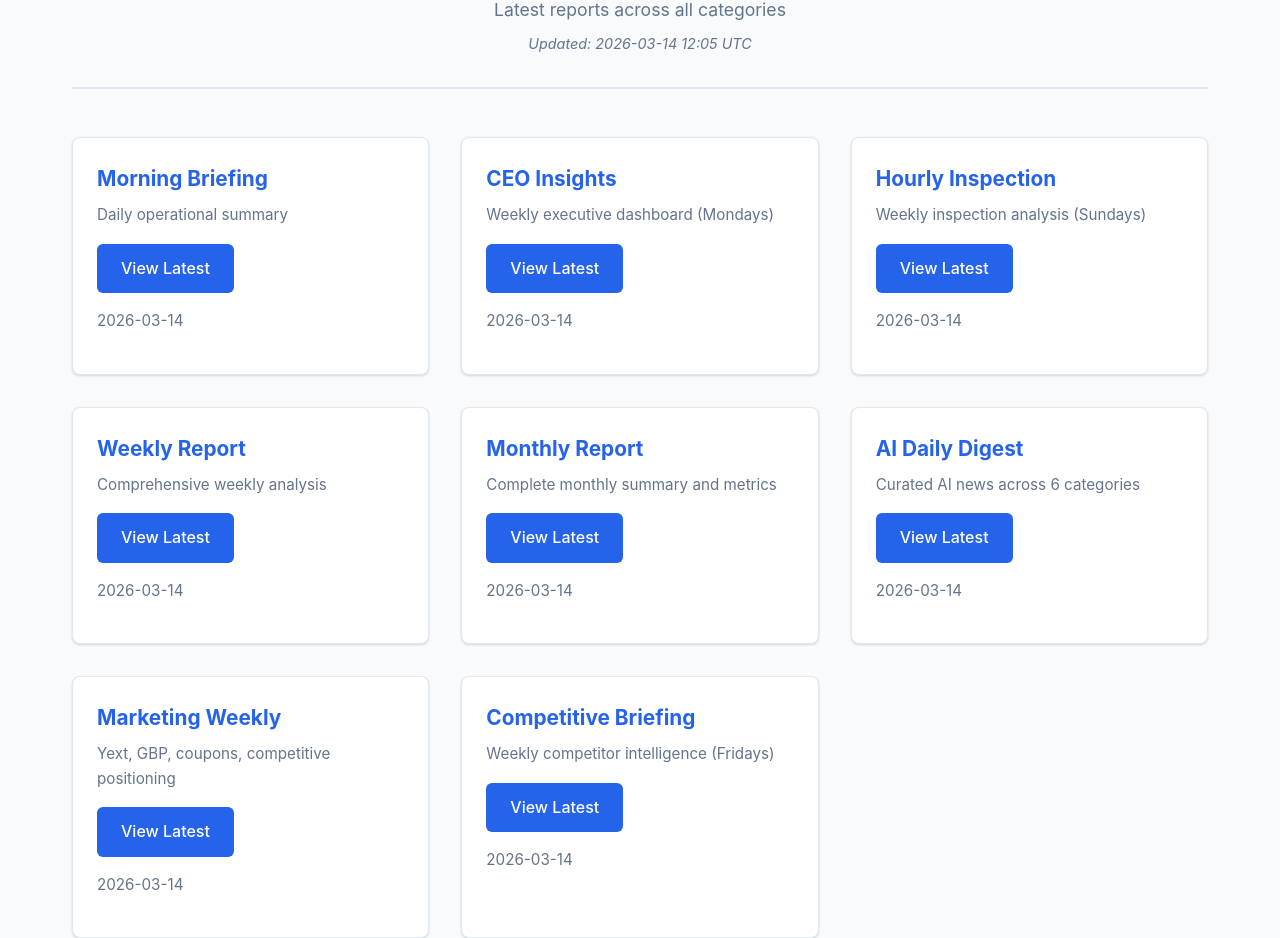
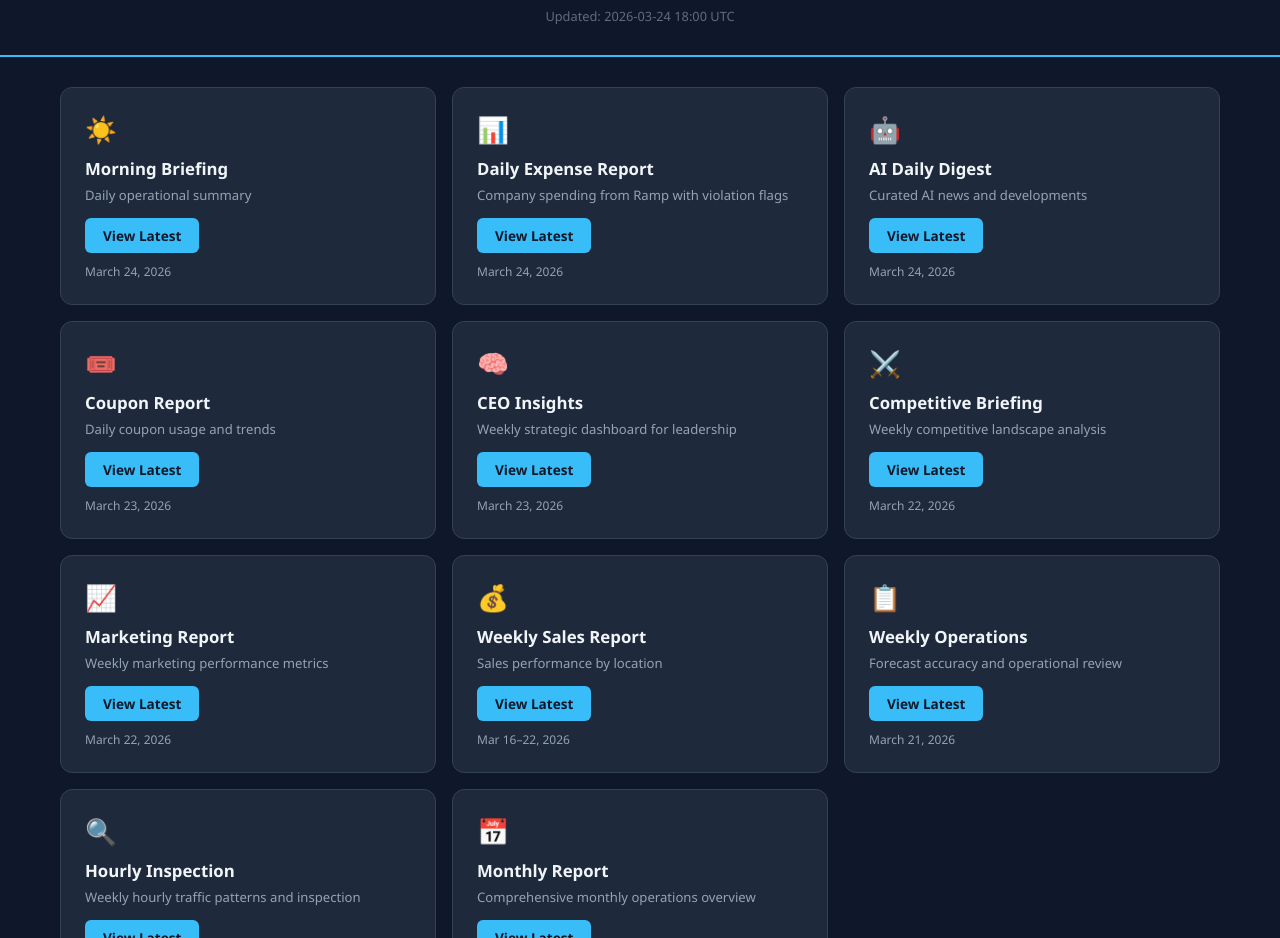
Before and after one commit to jbass698-121/ucwh-morning-briefings, a plain HTML site: page index.html in a window 1280 px wide. Shown: the part 108-1046 px from the top of the page. Drawn offline with Linux system fonts and the light colour scheme.

Commit message:
Portal index update — 2026-03-24

```diff
--- a/index.html
+++ b/index.html
@@ -5,222 +5,113 @@
 <meta name="viewport" content="width=device-width, initial-scale=1.0">
 <title>UCWH Reports Portal</title>
 <style>
-        * { margin: 0; padding: 0; box-sizing: border-box; }
-
-        :root {
-            --primary: #2563eb;
-            --primary-dark: #1e40af;
-            --bg: #f8fafc;
-            --bg-dark: #1e293b;
-            --text: #1e293b;
-            --text-light: #64748b;
-            --border: #e2e8f0;
-            --shadow: 0 1px 3px rgba(0,0,0,0.1), 0 1px 2px rgba(0,0,0,0.06);
-        }
-
-        @media (prefers-color-scheme: dark) {
-            :root {
-                --bg: #0f172a;
-                --text: #f1f5f9;
-                --text-light: #cbd5e1;
-                --border: #334155;
-            }
-        }
-
-        body {
-            font-family: -apple-system, BlinkMacSystemFont, 'Segoe UI', sans-serif;
-            background: var(--bg);
-            color: var(--text);
-            line-height: 1.6;
-            transition: background 0.3s, color 0.3s;
-        }
-
-        .container {
-            max-width: 1200px;
-            margin: 0 auto;
-            padding: 2rem;
-        }
-
-        header {
-            text-align: center;
-            margin-bottom: 3rem;
-            padding-bottom: 2rem;
-            border-bottom: 2px solid var(--border);
-        }
-
-        h1 {
-            font-size: 2.5rem;
-            margin-bottom: 0.5rem;
-            color: var(--primary);
-        }
-
-        .subtitle {
-            font-size: 1.1rem;
-            color: var(--text-light);
-            margin-bottom: 0.5rem;
-        }
-
-        .updated {
-            font-size: 0.9rem;
-            color: var(--text-light);
-            font-style: italic;
-        }
-
-        .reports-grid {
-            display: grid;
-            grid-template-columns: repeat(auto-fit, minmax(320px, 1fr));
-            gap: 2rem;
-            margin-bottom: 3rem;
-        }
-
-        .report-card {
-            background: white;
-            border: 1px solid var(--border);
-            border-radius: 8px;
-            padding: 1.5rem;
-            box-shadow: var(--shadow);
-            transition: all 0.3s ease;
-        }
-
-        @media (prefers-color-scheme: dark) {
-            .report-card {
-                background: #1e293b;
-            }
-        }
-
-        .report-card:hover {
-            transform: translateY(-4px);
-            box-shadow: 0 10px 25px rgba(37, 99, 235, 0.15);
-            border-color: var(--primary);
-        }
-
-        .report-card h2 {
-            font-size: 1.3rem;
-            margin-bottom: 0.5rem;
-            color: var(--primary);
-        }
-
-        .report-card p {
-            color: var(--text-light);
-            margin-bottom: 1rem;
-            font-size: 0.95rem;
-        }
-
-        .btn {
-            display: inline-block;
-            background: var(--primary);
-            color: white;
-            padding: 0.75rem 1.5rem;
-            border-radius: 6px;
-            text-decoration: none;
-            font-weight: 500;
-            transition: background 0.3s;
-            border: none;
-            cursor: pointer;
-        }
-
-        .btn:hover {
-            background: var(--primary-dark);
-        }
-
-        .btn:disabled {
-            background: #cbd5e1;
-            cursor: not-allowed;
-            opacity: 0.6;
-        }
-
-        .date {
-            margin-top: 1rem;
-            font-size: 0.85rem;
-            color: var(--text-light);
-        }
-
-        .not-available {
-            color: #dc2626;
-        }
-
-        footer {
-            text-align: center;
-            padding-top: 2rem;
-            border-top: 2px solid var(--border);
-            color: var(--text-light);
-            font-size: 0.9rem;
-        }
-
-        @media (max-width: 768px) {
-            .container { padding: 1rem; }
-            h1 { font-size: 1.8rem; }
-            .reports-grid { grid-template-columns: 1fr; }
-        }
+  :root{--bg:#0f172a;--surface:#1e293b;--text:#f1f5f9;--muted:#94a3b8;--accent:#38bdf8;--border:#334155}
+  *{margin:0;padding:0;box-sizing:border-box}
+  body{font-family:'Segoe UI',system-ui,sans-serif;background:var(--bg);color:var(--text);min-height:100vh}
+  header{text-align:center;padding:40px 20px 30px;border-bottom:2px solid var(--accent)}
+  header h1{font-size:1.8rem;color:var(--accent)}
+  header p{color:var(--muted);margin-top:6px;font-size:0.95rem}
+  .updated{font-size:0.8rem!important;margin-top:10px!important;opacity:0.6}
+  .grid{display:grid;grid-template-columns:repeat(auto-fill,minmax(280px,1fr));gap:16px;padding:30px 20px;max-width:1200px;margin:0 auto}
+  .card{background:var(--surface);border:1px solid var(--border);border-radius:12px;padding:24px;transition:transform 0.15s,border-color 0.15s}
+  .card:hover{transform:translateY(-2px);border-color:var(--accent)}
+  .card .emoji{font-size:1.6rem;margin-bottom:10px}
+  .card h2{font-size:1.05rem;margin-bottom:6px}
+  .card .desc{color:var(--muted);font-size:0.82rem;margin-bottom:14px}
+  .card .date{color:var(--muted);font-size:0.75rem;margin-top:10px}
+  .btn{display:inline-block;background:var(--accent);color:var(--bg);text-decoration:none;padding:8px 18px;border-radius:6px;font-size:0.85rem;font-weight:600}
+  .btn:hover{opacity:0.9}
+  footer{text-align:center;padding:20px;color:var(--muted);font-size:0.75rem;border-top:1px solid var(--border);margin-top:20px}
 </style>
 </head>
 <body>
-    <div class="container">
 <header>
   <h1>UCWH Reports Portal</h1>
-            <p class="subtitle">Latest reports across all categories</p>
-            <p class="updated">Updated: 2026-03-14 12:05 UTC</p>
+  <p>Latest reports from all available categories</p>
+  <p class="updated">Updated: 2026-03-24 18:00 UTC</p>
 </header>
-
-        <div class="reports-grid">
-                    <section class="report-card">
+<div class="grid">
+  <div class="card">
+    <div class="emoji">☀️</div>
     <h2>Morning Briefing</h2>
-            <p>Daily operational summary</p>
-            <a href="  Morning Briefing: morning-briefing-2026-03-14.html
-https://jbass698-121.github.io/ucwh-morning-briefings/morning-briefing-2026-03-14.html" class="btn">View Latest</a>
-            <p class="date">2026-03-14</p>
-        </section>
-        <section class="report-card">
+    <div class="desc">Daily operational summary</div>
+    <a href="morning-briefings/morning-briefing-2026-03-24.html" class="btn">View Latest</a>
+    <div class="date">March 24, 2026</div>
+  </div>
+  <div class="card">
+    <div class="emoji">📊</div>
+    <h2>Daily Expense Report</h2>
+    <div class="desc">Company spending from Ramp with violation flags</div>
+    <a href="expense-reports/Expense_Report_2026-03-24.html" class="btn">View Latest</a>
+    <div class="date">March 24, 2026</div>
+  </div>
+  <div class="card">
+    <div class="emoji">🤖</div>
+    <h2>AI Daily Digest</h2>
+    <div class="desc">Curated AI news and developments</div>
+    <a href="ai-daily-digest/digest-2026-03-24.html" class="btn">View Latest</a>
+    <div class="date">March 24, 2026</div>
+  </div>
+  <div class="card">
+    <div class="emoji">🎟️</div>
+    <h2>Coupon Report</h2>
+    <div class="desc">Daily coupon usage and trends</div>
+    <a href="coupon-reports/Coupon_Report_2026-03-23.html" class="btn">View Latest</a>
+    <div class="date">March 23, 2026</div>
+  </div>
+  <div class="card">
+    <div class="emoji">🧠</div>
     <h2>CEO Insights</h2>
-            <p>Weekly executive dashboard (Mondays)</p>
-            <a href="  CEO Insights: CEO_Dashboard_Insights_2026-03-09.html
-https://jbass698-121.github.io/ucwh-morning-briefings/CEO_Dashboard_Insights_2026-03-09.html" class="btn">View Latest</a>
-            <p class="date">2026-03-14</p>
-        </section>
-        <section class="report-card">
+    <div class="desc">Weekly strategic dashboard for leadership</div>
+    <a href="ceo-insights/CEO_Dashboard_Insights_2026-03-23.html" class="btn">View Latest</a>
+    <div class="date">March 23, 2026</div>
+  </div>
+  <div class="card">
+    <div class="emoji">⚔️</div>
+    <h2>Competitive Briefing</h2>
+    <div class="desc">Weekly competitive landscape analysis</div>
+    <a href="competitive-briefings/Competitive_Briefing_2026-03-22.html" class="btn">View Latest</a>
+    <div class="date">March 22, 2026</div>
+  </div>
+  <div class="card">
+    <div class="emoji">📈</div>
+    <h2>Marketing Report</h2>
+    <div class="desc">Weekly marketing performance metrics</div>
+    <a href="marketing-reports/Marketing_Weekly_Report_2026-03-22.html" class="btn">View Latest</a>
+    <div class="date">March 22, 2026</div>
+  </div>
+  <div class="card">
+    <div class="emoji">💰</div>
+    <h2>Weekly Sales Report</h2>
+    <div class="desc">Sales performance by location</div>
+    <a href="sales-reports/Weekly_Sales_Report_2026-03-16_to_2026-03-22.html" class="btn">View Latest</a>
+    <div class="date">Mar 16–22, 2026</div>
+  </div>
+  <div class="card">
+    <div class="emoji">📋</div>
+    <h2>Weekly Operations</h2>
+    <div class="desc">Forecast accuracy and operational review</div>
+    <a href="weekly-reports/forecast-accuracy-review-2026-03-21.html" class="btn">View Latest</a>
+    <div class="date">March 21, 2026</div>
+  </div>
+  <div class="card">
+    <div class="emoji">🔍</div>
     <h2>Hourly Inspection</h2>
-            <p>Weekly inspection analysis (Sundays)</p>
-            <a href="  Hourly Inspection: Hourly_Inspection_Report_2026-03-01.html
-https://jbass698-121.github.io/ucwh-morning-briefings/Hourly_Inspection_Report_2026-03-01.html" class="btn">View Latest</a>
-            <p class="date">2026-03-14</p>
-        </section>
-        <section class="report-card">
-            <h2>Weekly Report</h2>
-            <p>Comprehensive weekly analysis</p>
-            <a href="https://jbass698-121.github.io/ucwh-morning-briefings/Weekly_Report_2026-02-28_to_03-07.html" class="btn">View Latest</a>
-            <p class="date">2026-03-14</p>
-        </section>
-        <section class="report-card">
+    <div class="desc">Weekly hourly traffic patterns and inspection</div>
+    <a href="hourly-reports/Hourly_Inspection_Report_2026-03-16.html" class="btn">View Latest</a>
+    <div class="date">March 16, 2026</div>
+  </div>
+  <div class="card">
+    <div class="emoji">📅</div>
     <h2>Monthly Report</h2>
-            <p>Complete monthly summary and metrics</p>
-            <a href="https://jbass698-121.github.io/ucwh-morning-briefings/Monthly_Report_2026-02.html" class="btn">View Latest</a>
-            <p class="date">2026-03-14</p>
-        </section>
-        <section class="report-card">
-            <h2>AI Daily Digest</h2>
-            <p>Curated AI news across 6 categories</p>
-            <a href="https://jbass698-121.github.io/ucwh-morning-briefings/ai-daily-digest/digest-2026-03-14.html" class="btn">View Latest</a>
-            <p class="date">2026-03-14</p>
-        </section>
-        <section class="report-card">
-            <h2>Marketing Weekly</h2>
-            <p>Yext, GBP, coupons, competitive positioning</p>
-            <a href="https://jbass698-121.github.io/ucwh-morning-briefings/marketing-reports/Marketing_Weekly_Report_2026-03-09.html" class="btn">View Latest</a>
-            <p class="date">2026-03-14</p>
-        </section>
-        <section class="report-card">
-            <h2>Competitive Briefing</h2>
-            <p>Weekly competitor intelligence (Fridays)</p>
-            <a href="https://jbass698-121.github.io/ucwh-morning-briefings/competitive-briefings/Competitive_Briefing_2026-03-13.html" class="btn">View Latest</a>
-            <p class="date">2026-03-14</p>
-        </section>
-
+    <div class="desc">Comprehensive monthly operations overview</div>
+    <a href="monthly-reports/Monthly_Report_2026-02.html" class="btn">View Latest</a>
+    <div class="date">February 2026</div>
   </div>
-
+</div>
 <footer>
-            <p>Hosted on GitHub Pages | Updated automatically</p>
-            <p>&copy; 2026 UCWH</p>
+  UCWH Reports Portal · Hosted on GitHub Pages · Updated automatically after each report publish<br>
+  Parallax Holdings · Tommy's Car Wash
 </footer>
-    </div>
 </body>
 </html>
```
Lines whose indentation alone changed are shown as unchanged.
